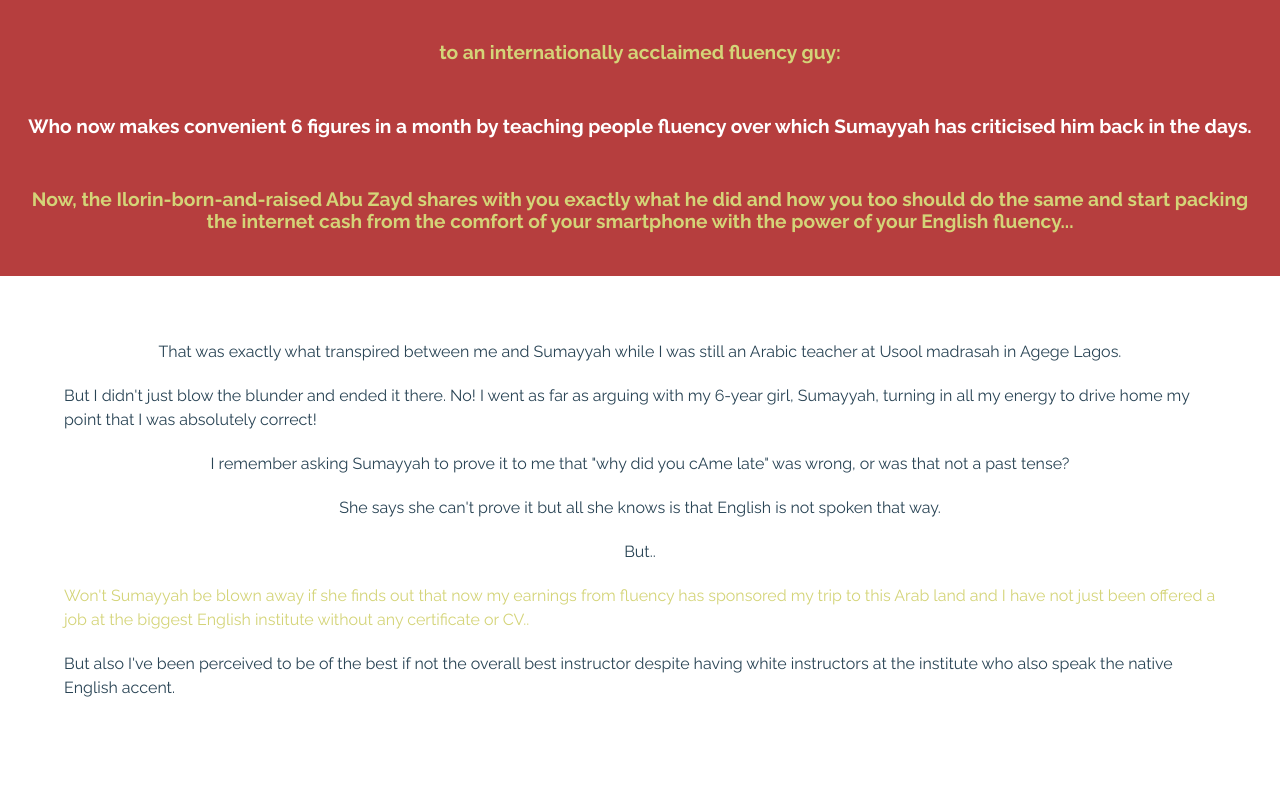
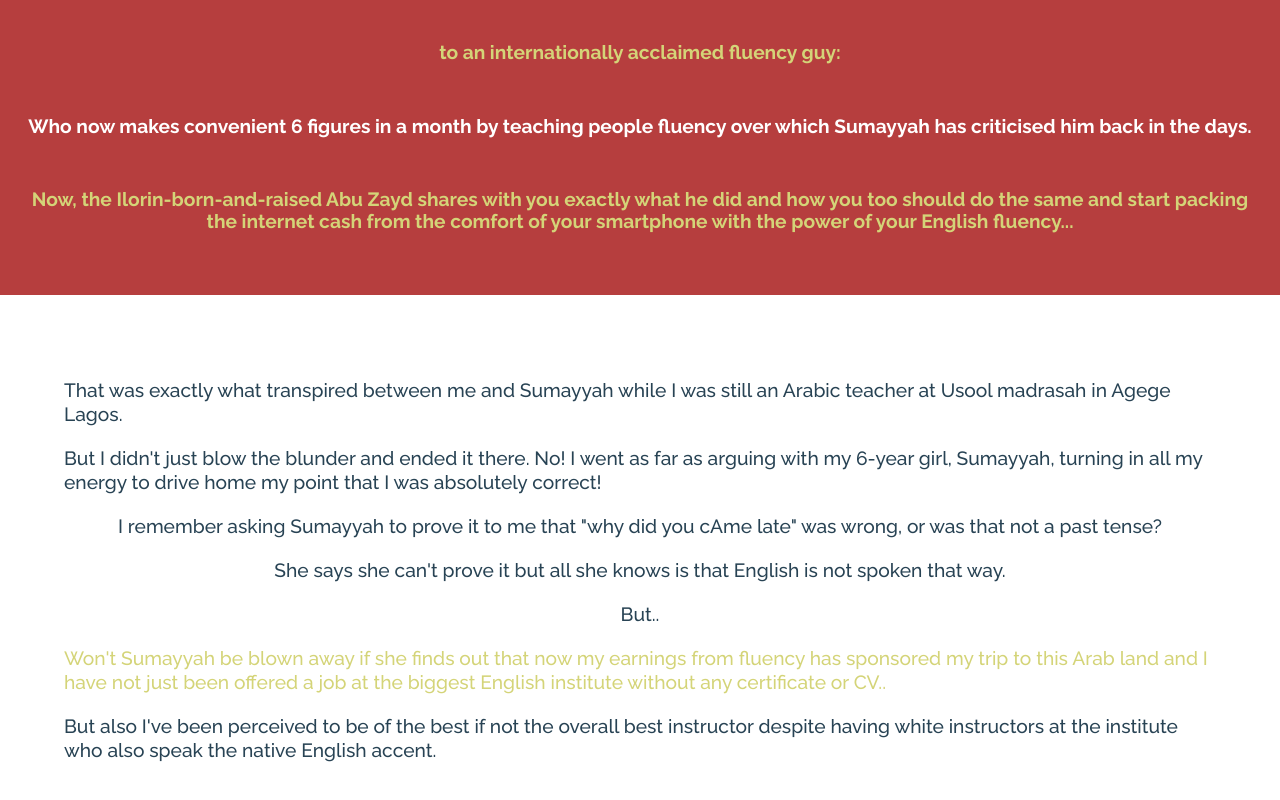
Before and after one commit to Kolacodes/fkit, a website: page index.html in a window 1280 px wide. Shown: the part 814-1614 px from the top of the page. Drawn offline with Linux system fonts and the light colour scheme.

Commit message:
make better

```diff
--- a/styles.css
+++ b/styles.css
@@ -123,8 +123,8 @@
 }
 
 .p-text-block {
-	font-size: 1rem;
-	font-weight: 400;
+	font-size: 1.2rem;
+	font-weight: 500;
 	margin-bottom: 20px;
 	text-align: left;
 	line-height: 1.5rem;
```
Also changed, not shown: index.html (+2 -1 lines).
